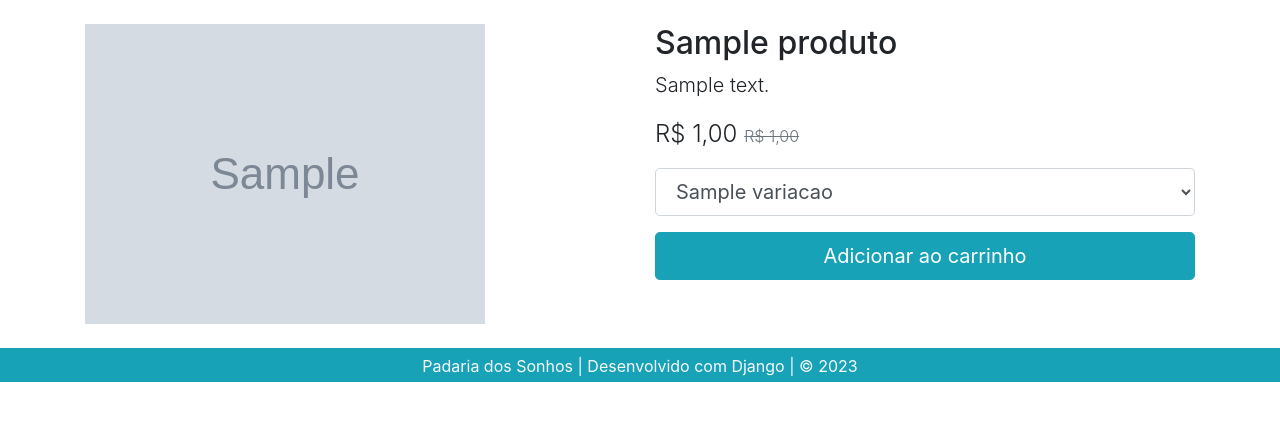
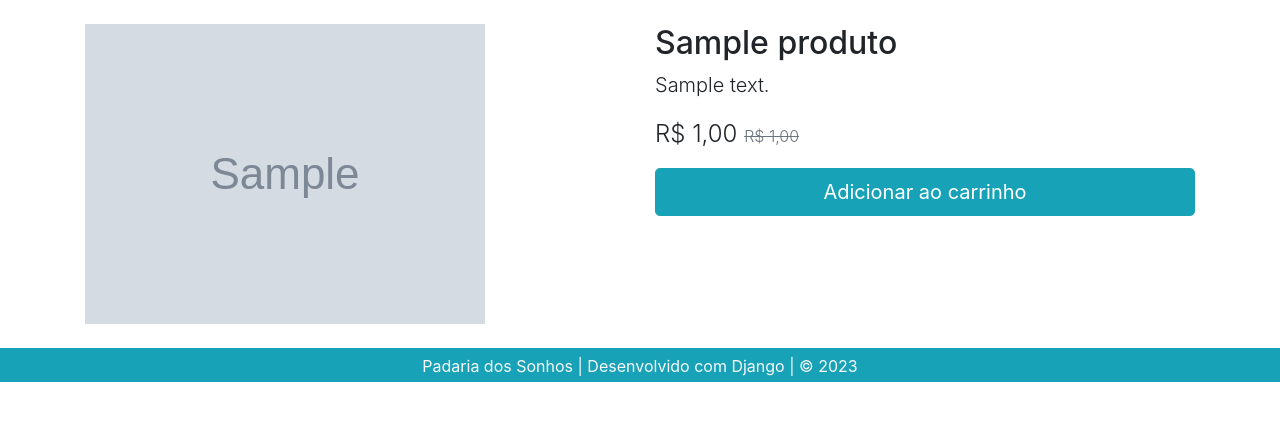
Before and after one commit to soemesa/bakery_sales, a Django app: a page that uses produto/templates/produto/detalhe.html in a window 1280 px wide. Shown: the part 56-477 px from the top of the page. Run offline with Django 3.2, Linux system fonts and the light colour scheme; tables that the repository leaves empty hold one stand-in row (values such as "Sample post"); grey boxes marked "Sample" are stand-in pictures; some libraries are stand-ins or nearby versions.

Commit message:
completando o ciclo da compra

```diff
--- a/perfil/models.py
+++ b/perfil/models.py
@@ -7,6 +7,9 @@ from utils.validacpf import valida_cpf
 
 
 class Perfil(models.Model):
+    id = models.AutoField(primary_key=True)
+    created_at = models.DateTimeField(auto_now_add=True)
+    updated_at = models.DateTimeField(auto_now=True)
     usuario = models.OneToOneField(User, on_delete=models.CASCADE,
                                    verbose_name='Usuário')
     idade = models.PositiveIntegerField()
--- a/produto/models.py
+++ b/produto/models.py
@@ -7,21 +7,25 @@ from utils import utils
 
 
 class Produto(models.Model):
+    id = models.AutoField(primary_key=True)
+    created_at = models.DateTimeField(auto_now_add=True)
+    updated_at = models.DateTimeField(auto_now=True)
     nome = models.CharField(max_length=255)
     descricao = models.TextField()
     imagem = models.ImageField(
         upload_to='produto_imagens/%Y/%m/', blank=True, null=True)
     slug = models.SlugField(unique=True, blank=True, null=True)
-    preco_marketing = models.FloatField(verbose_name='Preço')
-    preco_marketing_promocional = models.FloatField(
+    preco = models.FloatField(verbose_name='Preço')
+    preco_promocional = models.FloatField(
         default=0, verbose_name='Preço Promo.')
+    estoque = models.PositiveIntegerField(default=1)
 
     def get_preco_formatado(self):
-        return utils.formata_preco(self.preco_marketing)
+        return utils.formata_preco(self.preco)
     get_preco_formatado.short_description = 'Preço'
 
     def get_preco_promocional_formatado(self):
-        return utils.formata_preco(self.preco_marketing_promocional)
+        return utils.formata_preco(self.preco_promocional)
     get_preco_promocional_formatado.short_description = 'Preço Promo.'
 
     @staticmethod
@@ -57,18 +61,3 @@ class Produto(models.Model):
 
     def __str__(self):
         return self.nome
-
-
-class Variacao(models.Model):
-    produto = models.ForeignKey(Produto, on_delete=models.CASCADE)
-    nome = models.CharField(max_length=50, blank=True, null=True)
-    preco = models.FloatField()
-    preco_promocional = models.FloatField(default=0)
-    estoque = models.PositiveIntegerField(default=1)
-
-    def __str__(self):
-        return self.nome or self.produto.nome
-
-    class Meta:
-        verbose_name = 'Variação'
-        verbose_name_plural = 'Variações'
--- a/produto/templates/produto/detalhe.html
+++ b/produto/templates/produto/detalhe.html
@@ -19,47 +19,23 @@
             <h1 class="h2">{{ produto.nome }}</h1>
             <p class="lead">{{ produto.descricao }}</p>
             <p class="lead">
-                {% if produto.preco_marketing_promocional %}
+                {% if produto.preco_promocional %}
                 <span id="variation-preco-promocional" class="lead product-price">
-                    {{ produto.preco_marketing_promocional|formata_preco }}
+                    {{ produto.preco_promocional|formata_preco }}
                 </span>
                 <span id="variation-preco" class="lead product-old-price text-muted">
-                    {{ produto.preco_marketing|formata_preco }}
+                    {{ produto.preco|formata_preco }}
                 </span>
                 {% else %}
                 <span id="variation-preco" class="lead product-price">
-                    {{ produto.preco_marketing|formata_preco }}
+                    {{ produto.preco|formata_preco }}
                 </span>
                 {% endif %}
             </p>
 
             <form action="{% url 'produto:adicionaraocarrinho' %}" id="form-add-to-cart">
                 <div class="form-group">
-                    <select id="select-variacoes" name="vid" class="form-control form-control-lg">
-                        {% for variacao in produto.variacao_set.all %}
-
-                        {% if variacao.preco_promocional %}
-                        <option data-preco="{{ variacao.preco|formata_preco }}"
-                            data-preco-promocional="{{ variacao.preco_promocional|formata_preco }}"
-                            value="{{ variacao.id }}">
-                            {% if variacao.nome %}
-                            {{ variacao.nome }}
-                            {% else %}
-                            {{ variacao }}
-                            {% endif %}
-                        </option>
-                        {% else %}
-                        <option data-preco="{{ variacao.preco|formata_preco }}" value="{{ variacao.id }}">
-                            {% if variacao.nome %}
-                            {{ variacao.nome }}
-                            {% else %}
-                            {{ variacao }}
-                            {% endif %}
-                        </option>
-                        {% endif %}
-
-                        {% endfor %}
-                    </select>
+                    <input type="hidden" name="vid" value="{{ produto.id }}" />
                 </div>
 
                 <div class="text-left">
--- a/produto/views.py
+++ b/produto/views.py
@@ -50,24 +50,21 @@ class AdicionarAoCarrinho(View):
             'HTTP_REFERER',
             reverse('produto:lista')
         )
-        variacao_id = self.request.GET.get('vid')
+        produto_id = self.request.GET.get('vid')
 
-        if not variacao_id:
+        if not produto_id:
             messages.error(
                 self.request,
                 'Produto não existe'
             )
             return redirect(http_referer)
 
-        variacao = get_object_or_404(models.Variacao, id=variacao_id)
-        variacao_estoque = variacao.estoque
-        produto = variacao.produto
-
-        produto_id = produto.id
+        produto = get_object_or_404(models.Produto, id=produto_id)
+        produto_estoque = produto.estoque
+        produto_id = str(produto.id)
         produto_nome = produto.nome
-        variacao_nome = variacao.nome or ''
-        preco_unitario = variacao.preco
-        preco_unitario_promocional = variacao.preco_promocional
+        preco_unitario = produto.preco
+        preco_unitario_promocional = produto.preco_promocional
         quantidade = 1
         slug = produto.slug
         imagem = produto.imagem
@@ -77,7 +74,7 @@ class AdicionarAoCarrinho(View):
         else:
             imagem = ''
 
-        if variacao.estoque < 1:
+        if produto.estoque < 1:
             messages.error(
                 self.request,
                 'Estoque insuficiente'
@@ -90,30 +87,29 @@ class AdicionarAoCarrinho(View):
 
         carrinho = self.request.session['carrinho']
 
-        if variacao_id in carrinho:
-            quantidade_carrinho = carrinho[variacao_id]['quantidade']
+        if produto_id in carrinho:
+            quantidade_carrinho = carrinho[produto_id]['quantidade']
             quantidade_carrinho += 1
 
-            if variacao_estoque < quantidade_carrinho:
+            if produto_estoque < quantidade_carrinho:
                 messages.warning(
                     self.request,
                     f'Estoque insuficiente para {quantidade_carrinho}x no '
-                    f'produto "{produto_nome}". Adicionamos {variacao_estoque}x '
+                    f'produto "{produto_nome}". Adicionamos {produto_estoque}x '
                     f'no seu carrinho.'
                 )
-                quantidade_carrinho = variacao_estoque
+                quantidade_carrinho = produto_estoque
 
-            carrinho[variacao_id]['quantidade'] = quantidade_carrinho
-            carrinho[variacao_id]['preco_quantitativo'] = preco_unitario * \
+            carrinho[produto_id]['quantidade'] = quantidade_carrinho
+            carrinho[produto_id]['preco_quantitativo'] = preco_unitario * \
                 quantidade_carrinho
-            carrinho[variacao_id]['preco_quantitativo_promocional'] = preco_unitario_promocional * \
+            carrinho[produto_id]['preco_quantitativo_promocional'] = preco_unitario_promocional * \
                 quantidade_carrinho
         else:
-            carrinho[variacao_id] = {
+            carrinho[produto_id] = {
                 'produto_id': produto_id,
                 'produto_nome': produto_nome,
-                'variacao_nome': variacao_nome,
-                'variacao_id': variacao_id,
+                'produto_id': produto_id,
                 'preco_unitario': preco_unitario,
                 'preco_unitario_promocional': preco_unitario_promocional,
                 'preco_quantitativo': preco_unitario,
@@ -127,8 +123,8 @@ class AdicionarAoCarrinho(View):
 
         messages.success(
             self.request,
-            f'Produto {produto_nome} {variacao_nome} adicionado ao seu '
-            f'carrinho {carrinho[variacao_id]["quantidade"]}x.'
+            f'Produto {produto_nome} adicionado ao seu '
+            f'carrinho {carrinho[produto_id]["quantidade"]}x.'
         )
 
         return redirect(http_referer)
@@ -155,7 +151,7 @@ class RemoverDoCarrinho(View):
 
         messages.success(
             self.request,
-            f'Produto {carrinho["produto_nome"]} {carrinho["variacao_nome"]} '
+            f'Produto {carrinho["produto_nome"]} '
             f'removido do seu carrinho.'
         )
 
--- a/templates/parciais/_carrinho.html
+++ b/templates/parciais/_carrinho.html
@@ -6,7 +6,6 @@
         <tr>
             <th class="d-none d-lg-block">Imagem</th>
             <th>Produto</th>
-            <th>V.</th>
             <th>QTD.</th>
             <th>Total</th>
         </tr>
@@ -21,11 +20,10 @@
                     {{ linha.produto_nome }}
                 </a>
 
-                <a class="ml-3" href="{% url 'produto:removerdocarrinho' %}?vid={{ linha.variacao_id }}">
+                <a class="ml-3" href="{% url 'produto:removerdocarrinho' %}?vid={{ linha.produto_id }}">
                     <i class="fas fa-times-circle text-danger" aria-hidden="true"></i>
                 </a>
             </td>
-            <td>{{ linha.variacao_nome }}</td>
             <td>
                 {{ linha.quantidade }} x
                 {% if linha.preco_unitario_promocional %}
```
Also changed, not shown: pedido/models.py (+6 -2 lines), pedido/views.py (+13 -17 lines), produto/admin.py (+0 -13 lines), produto/templates/produto/lista.html (+4 -4 lines), requirements.txt (+7 -3 lines), media/produto_imagens/2023/11/frances.jpg (deleted), media/produto_imagens/2023/11/integral.jpg (deleted), media/produto_imagens/2023/11/queijo.jpg (added), media/produto_imagens/2023/11/queijo_QXf0iB9.jpg (added), pedido/migrations/0001_initial.py, perfil/migrations/0001_initial.py, produto/migrations/0001_initial.py, produto/migrations/0002_auto_20231124_2205.py (deleted), produto/migrations/0003_remove_produto_tipo.py (deleted).
